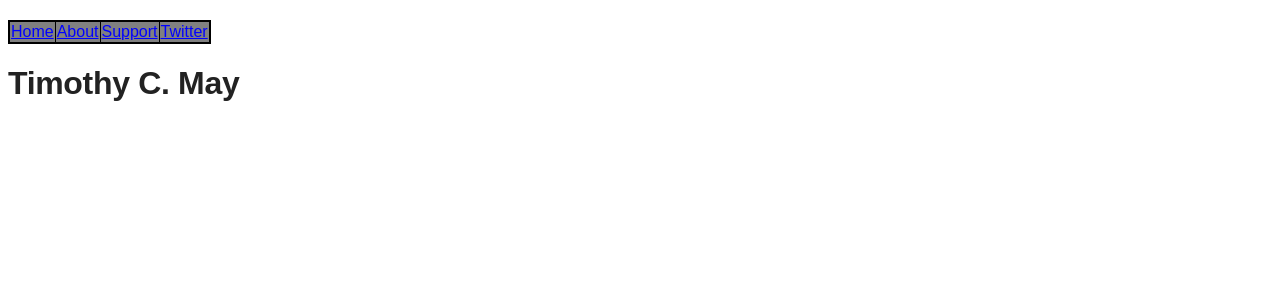
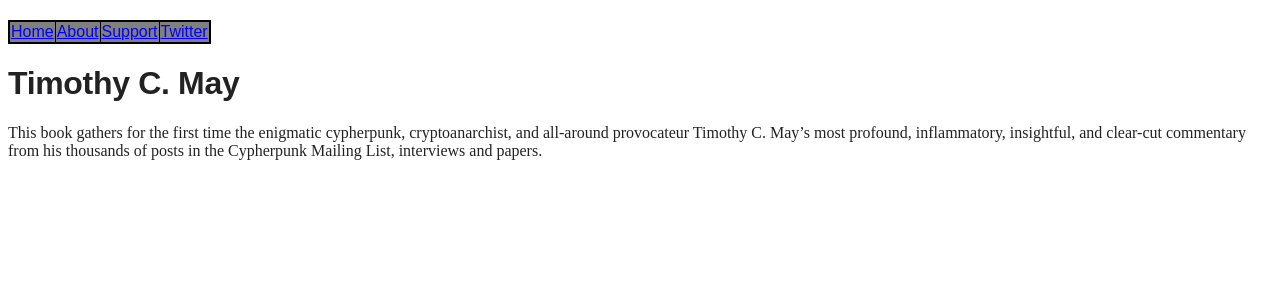
Before and after one commit to wakgill/deryk, a Jekyll site: the page built from tcmay.md, in a window 1280 px wide. Shown: the top 300 px of the page. Built offline with Jekyll 4.4.1, drawn with Linux system fonts in a browser that asks for light colours.

Commit message:
Update tcmay.md

```diff
--- a/tcmay.md
+++ b/tcmay.md
@@ -4,3 +4,5 @@ title: "Timothy C. May: From Anarchy to Welfarism"
 ---
 
 # Timothy C. May
+
+This book gathers for the first time the enigmatic cypherpunk, cryptoanarchist, and all-around provocateur Timothy C. May’s most profound, inflammatory, insightful, and clear-cut commentary from his thousands of posts in the Cypherpunk Mailing List, interviews and papers.
```
